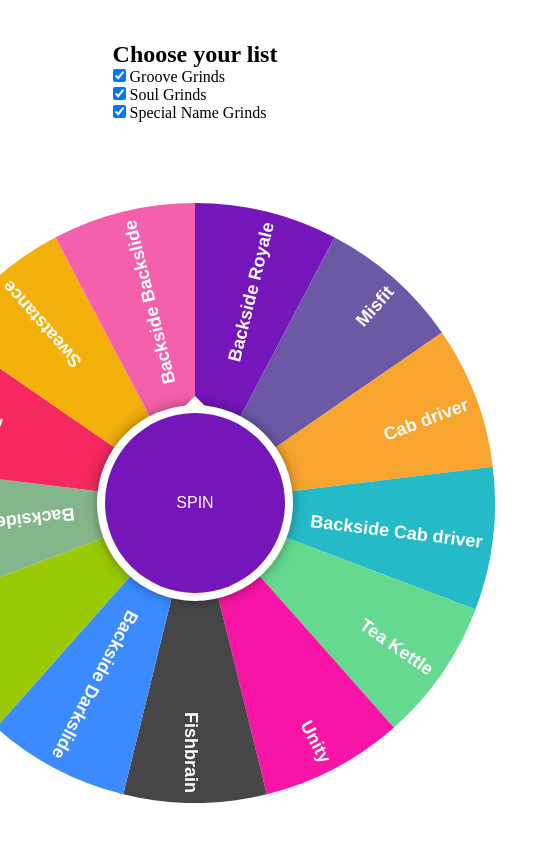
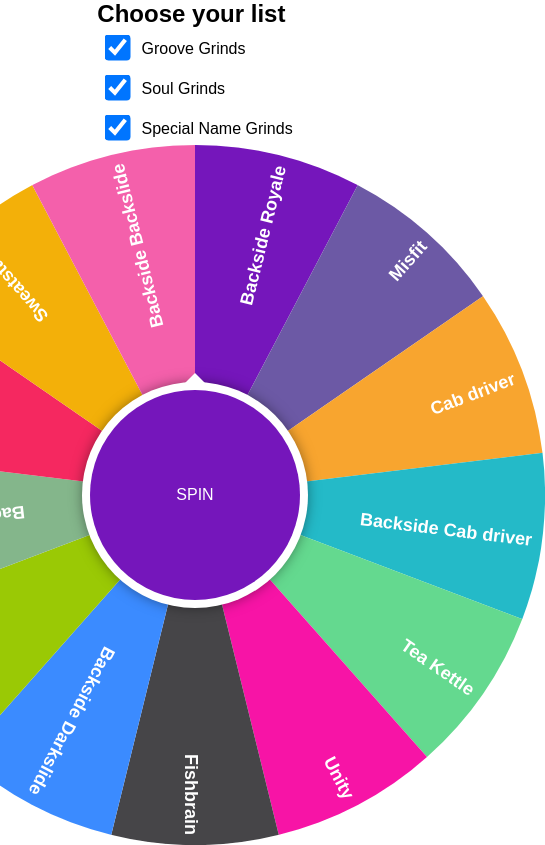
Before and after one commit to MizouziE/skate, a website built with Parcel: page skate.html in a window 390 px wide. Shown: the whole page, 545 px wide, since content can reach past the window. Built offline with nearby package versions, Linux system fonts and the light colour scheme.

Commit message:
Tweaks for mobile

```diff
--- a/skate.html
+++ b/skate.html
@@ -1,7 +1,7 @@
 <!DOCTYPE html>
 <html>
   <head>
-    <title>Parcel Sandbox</title>
+    <title>Wheel of Skate</title>
     <meta charset="UTF-8" />
     <script defer src="skate.js" type="module"></script>
     <link rel="stylesheet" href="src/skate.css" />
@@ -32,7 +32,7 @@
         </ul>
     </div>
     <div id="wheelOfFortune">
-      <canvas id="wheel" width="600" height="600"></canvas>
+      <canvas id="wheel" width="700" height="700"></canvas>
       <div id="spin">SPIN</div>
     </div>
   </body>
--- a/src/skate.css
+++ b/src/skate.css
@@ -8,10 +8,16 @@
     height: 100vh;
     display: grid;
     place-items: center;
+    font-family: sans-serif;
   }
 
   #listSelector ul {
     list-style: none;
+  }
+
+  li label input {
+    scale: 2;
+    margin: 1em 1em ;
   }
 
   #wheelOfFortune {
```
